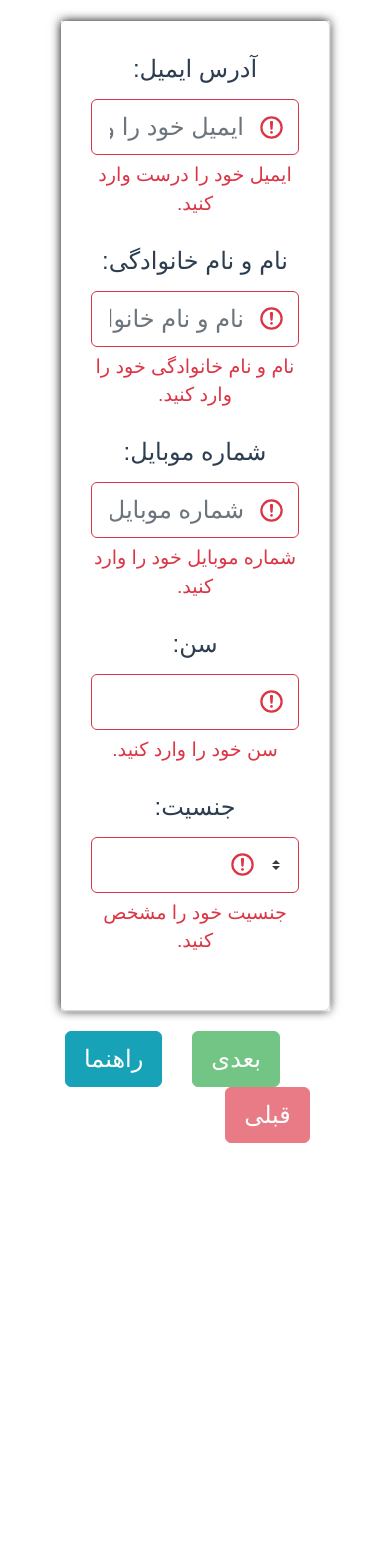
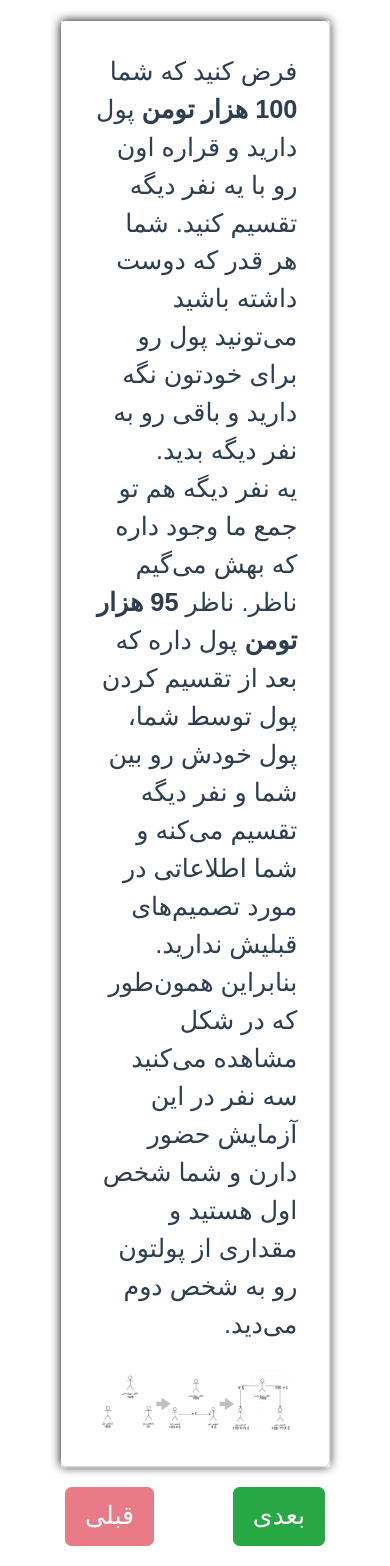
Before and after one commit to aliir74/cognitive-experiment-website, a Vue app: page /#/ in a window 390 px wide. Before the commit the page ends 1163 px from the top, so only its background shows below. Built offline with nearby package versions, Linux system fonts and the light colour scheme; a web font is replaced by a local one.

Commit message:
Responsive page

```diff
--- a/src/App.vue
+++ b/src/App.vue
@@ -8,7 +8,7 @@
 @import url('https://fonts.googleapis.com/css2?family=Lateef&display=swap');
 html, body {
   font-family: 'Lateef', sans-serif !important;
-  font-size: x-large;
+  font-size: 3vh;
 }
 
 #app {
@@ -33,7 +33,7 @@ html, body {
 #plus {
   padding: 0 20px 0 20px;
   display: inline-block;
-  font-size: 50px;
+  //font-size: 50px;
   vertical-align: top;
   line-height: 100px;
 }
--- a/src/components/IRI.vue
+++ b/src/components/IRI.vue
@@ -2,7 +2,7 @@
     <b-card img-right>
         <b-card-text v-for="(it, index) in msg" :key="index">
             {{ it }}
-            <b-input-group prepend="کاملا مخالف" append="کاملا موافق">
+            <b-input-group prepend="مخالف" append="موافق">
                 <b-form-input v-model="value[index]" type="range" min="0" max="4"
                               @change="$emit('update:value', value);"></b-form-input>
             </b-input-group>
--- a/src/views/Home.vue
+++ b/src/views/Home.vue
@@ -2,11 +2,7 @@
   <b-container class="bv-example-row">
 
     <b-row class="vh-100 text-center" align-v="center">
-      <b-col>
-
-      </b-col>
-
-      <b-col cols="12">
+      <b-col class="col-md-12 col-sm-12">
         <b-row  class="vh-70" style="min-height: 70vh !important; margin-top: 20px;">
           <b-col cols="1"></b-col>
           <b-col style="position:absolute; z-index: 10; min-height: 70vh;" v-show="spinner" >
@@ -44,23 +40,19 @@
           <b-col cols="1"></b-col>
         </b-row>
         <b-row class="vh-50" style="margin: 20px;">
-          <b-col></b-col>
           <b-col>
             <b-button variant="success" v-on:click="nextStep()" :disabled="disableNextButton()"
                       v-if="this.step <= 3+3*this.god_numbers.length">{{next_text}}</b-button>
           </b-col>
           <b-col>
-            <b-button v-b-modal.modal-1 @click="help += 1" class="btn-info" v-if="step >= 0">راهنما</b-button>
+            <b-button v-b-modal.modal-1 @click="help += 1" class="btn-info" v-if="step >= 2">راهنما</b-button>
           </b-col>
           <b-col>
             <b-button variant="danger" v-on:click="prevStep()" :disabled="disablePrevButton()"
                       v-if="this.step <= 3+3*this.god_numbers.length">قبلی</b-button>
           </b-col>
-          <b-col></b-col>
         </b-row>
       </b-col>
-
-      <b-col></b-col>
     </b-row>
 
   </b-container>
@@ -130,7 +122,7 @@ export default {
       },
       step_presence: [0, 0, 0, 0, 0, 0, 0, 0, 0, 0, 0, 0, 0, 0, 0, 0, 0, 0, 0, 0, 0, 0, 0, 0, 0, 0, 0, 0, 0, 0, 0, 0, 0, 0],
       help: 0,
-      step: 0,
+      step: 1,
       step_time: [-1, -1, -1, -1, -1, -1, -1, -1, -1, -1, -1, -1, -1, -1, -1, -1, -1, -1, -1, -1, -1, -1, -1, -1, -1, -1, -1, -1, -1, -1, -1, -1, -1, -1],
       next_text: 'بعدی',
       email_reg: /^(([^<>()[\]\\.,;:\s@"]+(\.[^<>()[\]\\.,;:\s@"]+)*)|(".+"))@((\[[0-9]{1,3}\.[0-9]{1,3}\.[0-9]{1,3}\.[0-9]{1,3}])|(([a-zA-Z\-0-9]+\.)+[a-zA-Z]{2,24}))$/
@@ -146,7 +138,6 @@ export default {
   watch: {
     step: function () {
       this.step_presence[this.step] += 1
-      console.log(this.step_presence)
     }
   },
   methods: {
@@ -264,4 +255,8 @@ export default {
     //color: green;
     font-weight: bold;
   }
+  .modal-dialog {
+    max-width: 80vw !important;
+    margin: auto !important;
+  }
 </style>
```
